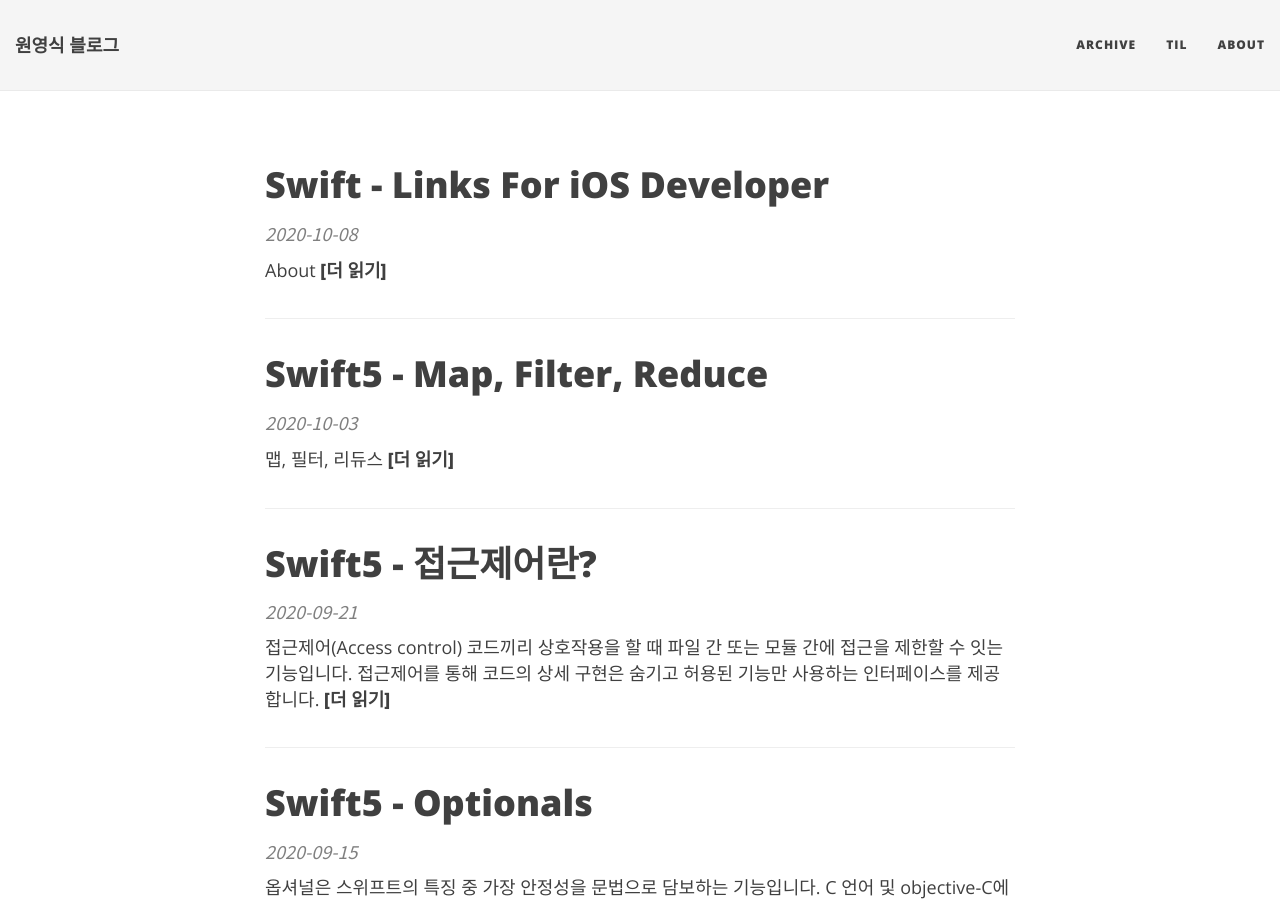
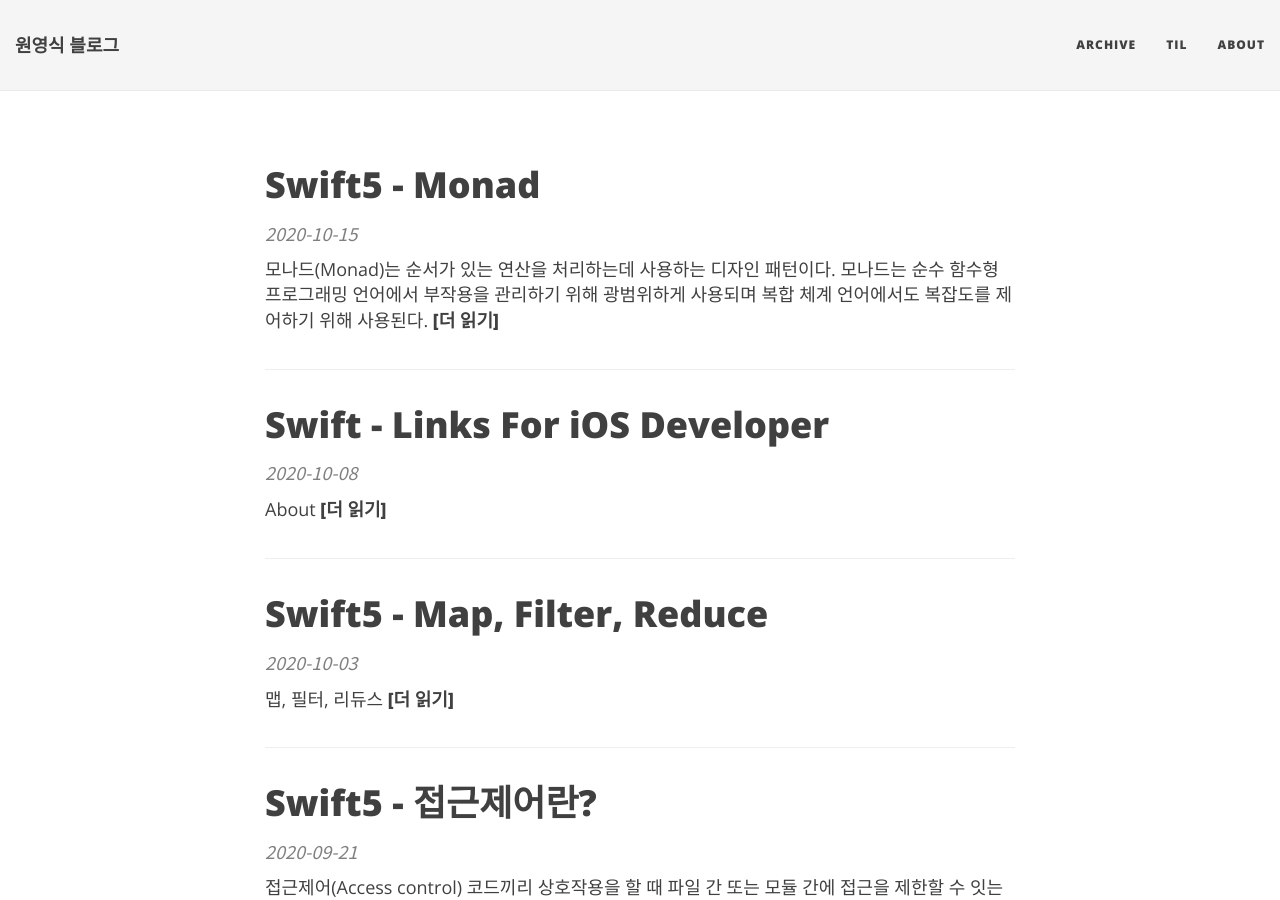
Before and after one commit to youngsikwon/github.io, a Jekyll site: the page built from index.html, in a window 1280 px wide and 900 px high. Built offline with Jekyll 4.4.1, drawn with Linux system fonts in a browser that asks for light colours; nearby versions of some CDN libraries; the list of posts is cut into pages by our own code; some of the changed text lies outside the part shown.

Commit message:
-작성중

````diff
--- /dev/null
+++ b/_posts/2020-10-15-Swift5-Monad.md
@@ -0,0 +1,34 @@
+---
+layout: post
+title: Swift5 - Monad
+tags: [Swift]
+comments: true
+---
+
+
+모나드(Monad)는 순서가 있는 연산을 처리하는데 사용하는 디자인 패턴이다. 모나드는 순수 함수형 프로그래밍 언어에서 부작용을 관리하기 위해 광범위하게 사용되며 복합 체계 언어에서도 복잡도를 제어하기 위해 사용된다.
+
+
+
+
+## Monad 갖춰야하는 조건 다음과 같습니다.
+
+- 타입을 인자로 받는 타입(특정 타입의 값을 포장)
+- 특정 타입의 값을 포잫안 것을 반환하는 함수(메서드)가 존재
+- 포장된 값을 변환하여 같은 형태로 포장하는 함수(메서드)가 존재
+
+```swift
+func doubleEven(_ num: Int) ->  Int? {
+  if num.isMultiple(of: 2) {
+    return num * 2
+  }
+  return nil
+}
+
+Optional(3).flatMap(doubleEven)
+```
+
+
+## 컨텍스트
+
+컨텍스트의 사전적 정의를 보면 `맥락`, `전후 사정` 등입니다. `콘첸츠`를 담은 그 무엇인가를 뜻합니다. 즉, 물컵에 물이 담겨져 있으면 물은 `콘텐츠`고 물 컵은 `컨텍스트`라고 볼 수 있습니다.
````
Also changed, not shown: _posts/2020-10-08-Swift-Links For iOS Developer.md (line endings or trailing spaces).
